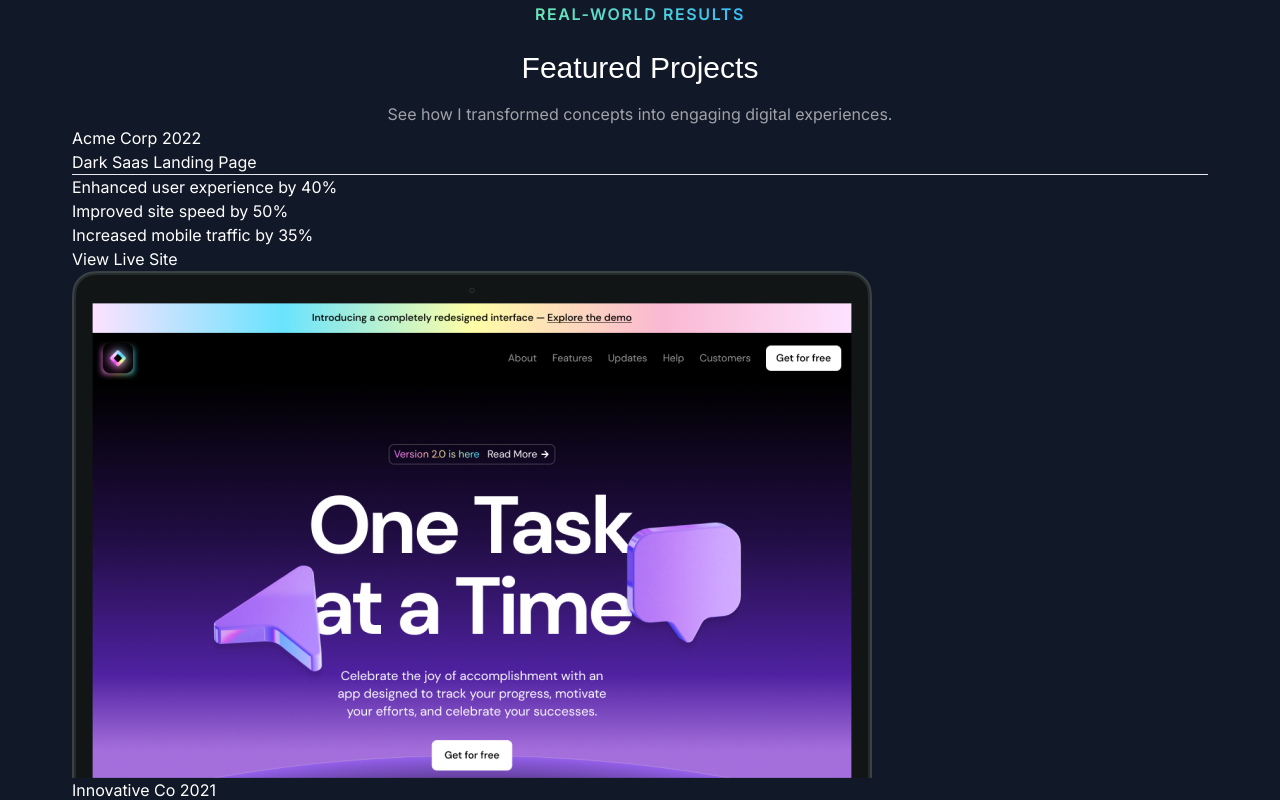
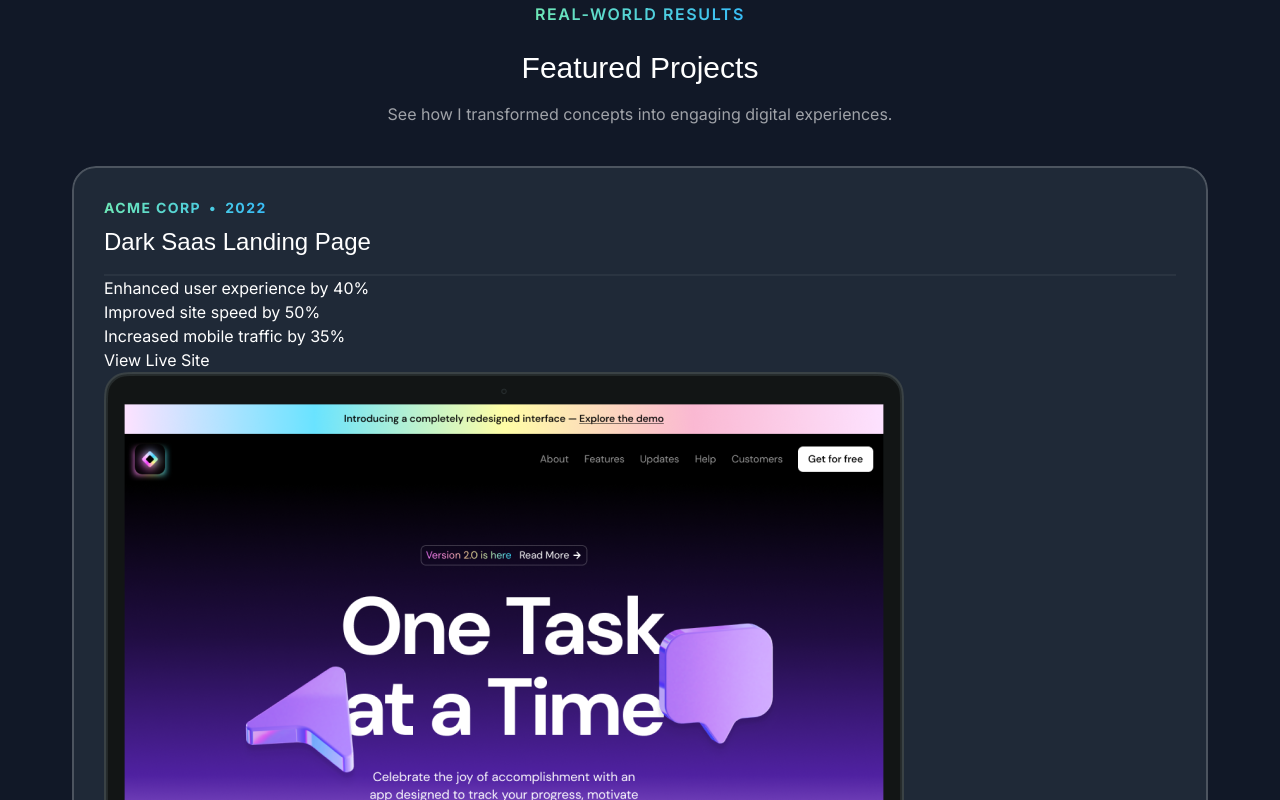
Before and after one commit to MorhafGhziel/frontend-tribe-portofolio, a Next.js app: page / in a window 1280 px wide. Shown: the part 920-1720 px from the top of the page. Built offline with nearby package versions, Linux system fonts and the light colour scheme; a web font is replaced by a local one.

Commit message:
added some styles to the projects cards

```diff
--- a/src/sections/Projects.tsx
+++ b/src/sections/Projects.tsx
@@ -58,16 +58,22 @@ export const ProjectsSection = () => {
         <p className="text-center text-white/60 mt-4">
           See how I transformed concepts into engaging digital experiences.
         </p>
-        <div>
+        <div className="flex flex-col mt-10">
           {portfolioProjects.map((project) => (
-            <div key={project.title}>
-              <div>
-                <span> {project.company}</span>
-                <span> {project.year}</span>
+            <div
+              key={project.title}
+              className="bg-gray-800 rounded-3xl relative z-0 after:z-10 overflow-hidden after:content-[''] after:absolute after:inset-0 after:outline-2 after:outline after:-outline-offset-2 after:rounded-3xl after:outline-white/20 p-8"
+            >
+              <div className="flex">
+                <div className="bg-gradient-to-r from-emerald-300 to-sky-400 inline-flex gap-2 font-bold uppercase tracking-widest text-sm bg-clip-text text-transparent">
+                  <span> {project.company}</span>
+                  <span>&bull;</span>
+                  <span> {project.year}</span>
+                </div>
               </div>
               <div>
-                <h3>{project.title}</h3>
-                <hr />
+                <h3 className="font-serif text-2xl mt-2">{project.title}</h3>
+                <hr className="border-t-2 border-white/5 mt-4" />
                 <ul>
                   {project.results.map((result) => (
                     <li key={result.title}>{result.title}</li>
```
